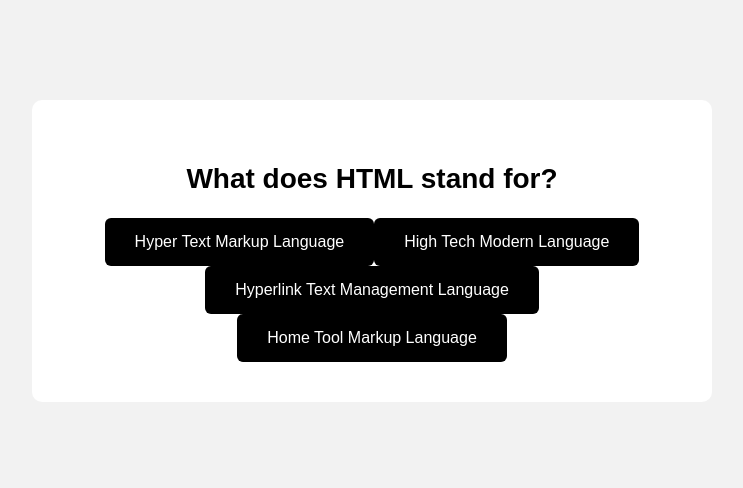
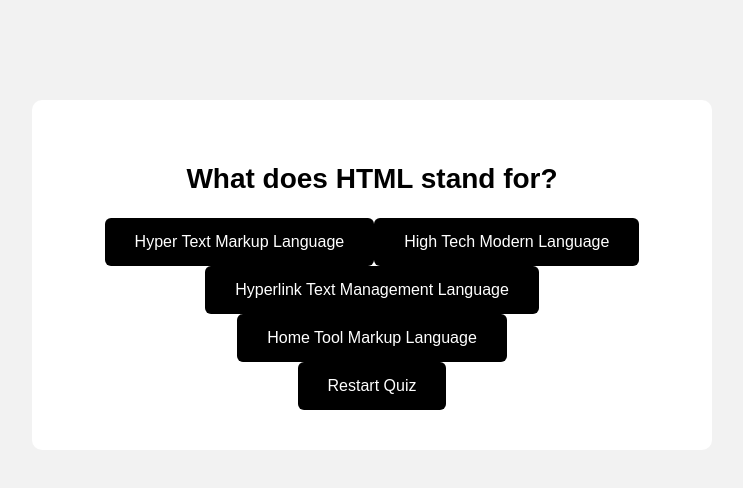
Before and after one commit to Az1xm/quiz-app, a plain HTML site: page index.html in a window 1280 px wide. Both pictures are taken after a click on the button "Start Quiz". Shown: the whole page, without its empty margins (268-1011 px from the left). Drawn offline with Linux system fonts and the light colour scheme.

Commit message:
Update index.html

```diff
--- a/index.html
+++ b/index.html
@@ -27,6 +27,8 @@
             <h2 id="question"></h2>
 
             <div id="answers"></div>
+            <button id="restart-button">Restart Quiz</button>
+
 
         </div>
 
```
